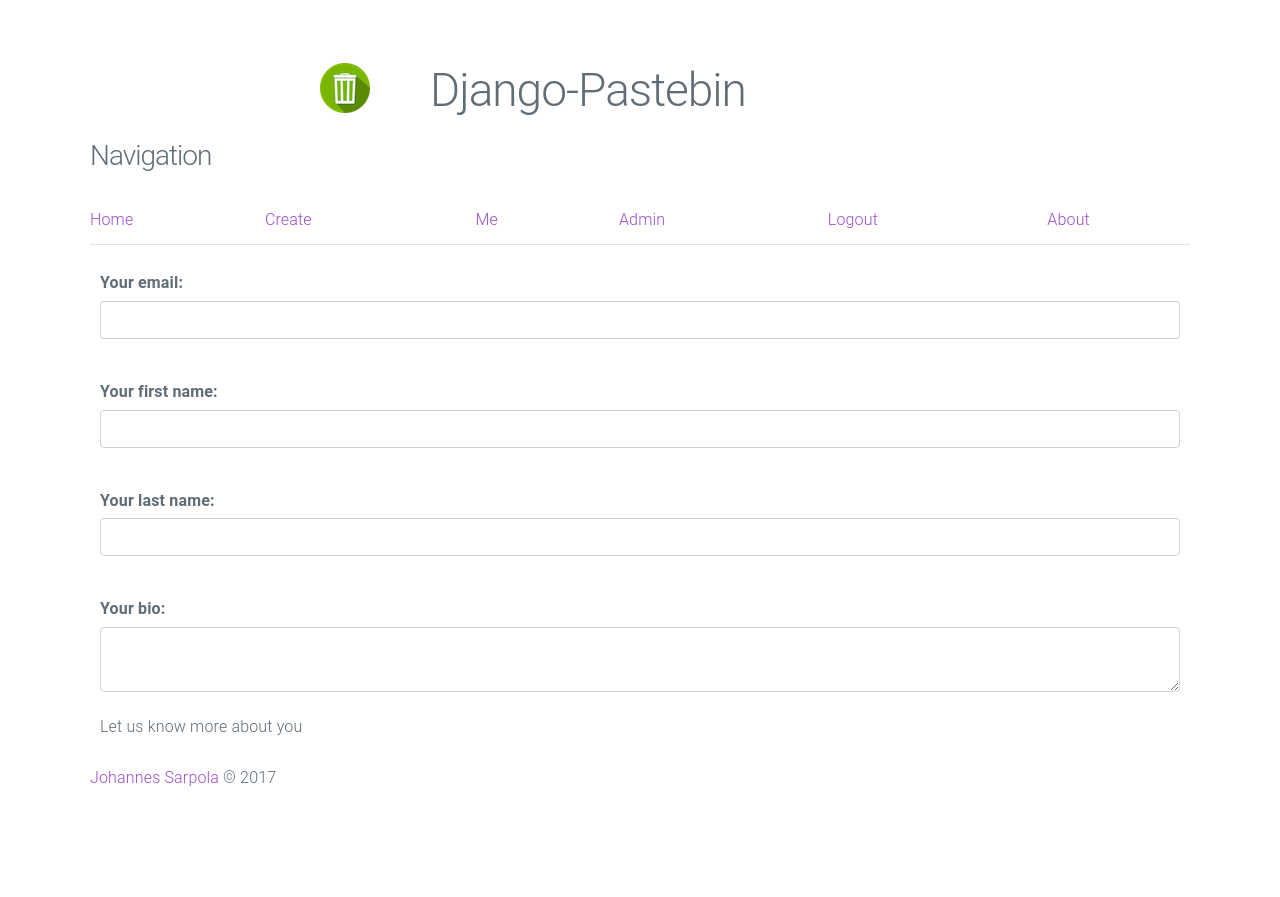
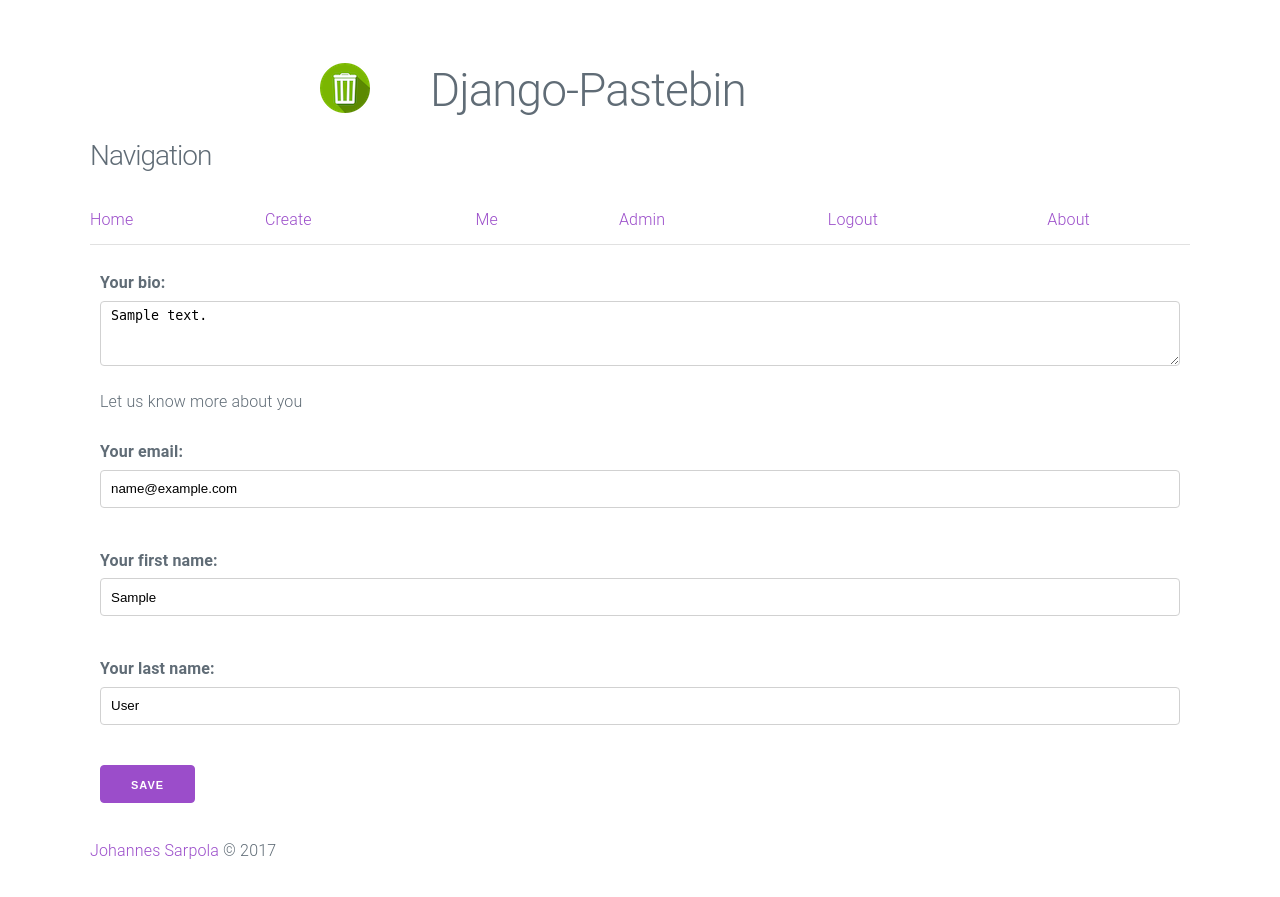
Before and after one commit to johannessarpola/django-pastebin, a Django app: page /pastebin/me/edit in a window 1280 px wide. Before the commit the page ends 786 px from the top, so only its background shows below. Run offline with Django 3.2, Linux system fonts and the light colour scheme; a user stored in the database is signed in; tables that the repository leaves empty hold one stand-in row (values such as "Sample post"); parts of the project's set-up code (start-up, migrations or seed data) failed here and were passed over.

Commit message:
initial values now for form

```diff
--- a/pastebin/forms/user_forms.py
+++ b/pastebin/forms/user_forms.py
@@ -45,9 +45,24 @@ class ExtraEditForm(ModelForm):
             e_info = UserExtraInfo()
             e_info.paste_count = 0
         e_info.bio = self.cleaned_data['bio']
-        e_info.save()
+        e_info.save(True)
+
+    def save(self, commit=True):
+        from pastebin.core.user_retriever import UserRetriever
+        e_info = UserRetriever().get_user_extra_info_if_exists(self.user)
+        if e_info is None:
+            e_info = UserExtraInfo()
+            e_info.paste_count = 0
+        e_info.bio = self.cleaned_data['bio']
+        e_info.save(commit)
+
+    def link_with_user(self, user):
+        self.user = user
+
+    # TODO Add method to add initial values
 
 class UserEditForm(ModelForm):
+
     class Meta:
         model = User
         fields = ['email', 'first_name', 'last_name']
@@ -57,10 +72,15 @@ class UserEditForm(ModelForm):
             'last_name' :('Your last name'),
         }
 
-    def save_with_request(self, request):
-        user = request.user
+    def save(self, commit=True):
+        user = self.user
         user.username = self.cleaned_data["username"]
         user.first_name = self.cleaned_data["first_name"]
         user.last_name = self.cleaned_data["last_name"]
         user.email = self.cleaned_data["email"]
-        user.save(commit=True)
+        user.save(commit)
+
+    def link_with_user(self, user):
+        self.user = user
+
+        # TODO Add method to add initial values
--- a/pastebin/templates/pastebin/edit_profile.html
+++ b/pastebin/templates/pastebin/edit_profile.html
@@ -1,7 +1,13 @@
 {% extends "pastebin/base.html" %}
-<h1> asadasdasdasd</h1>
 {% block content %}
-    {% for form in forms %}
-        {{ form.as_p }}
-    {% endfor %}
+    <form method="POST">
+        {% csrf_token %}
+        {% for form in forms %}
+            {{ form.as_p }}
+        {% endfor %}
+        <button type="submit" class="save btn btn-default">
+            Save
+        </button>
+    </form>
+
 {% endblock %}
--- a/pastebin/views.py
+++ b/pastebin/views.py
@@ -124,4 +124,11 @@ def edit_profile(request):
     else:
         from pastebin.forms.user_forms import ExtraEditForm
         from pastebin.forms.user_forms import UserEditForm
-        return render(request, 'pastebin/edit_profile.html', {'forms': [UserEditForm, ExtraEditForm]})
+        from pastebin.core.user_retriever import UserRetriever
+        ur = UserRetriever()
+        user = request.user
+        # TODO Clean up
+        e_info = ur.get_user_extra_info_if_exists(request.user)
+        e = ExtraEditForm(initial={'bio' : e_info.bio })
+        u = UserEditForm(initial={'email' : user.email, 'first_name' : user.first_name, 'last_name' : user.last_name})
+        return render(request, 'pastebin/edit_profile.html', {'forms': [e, u]})
```
